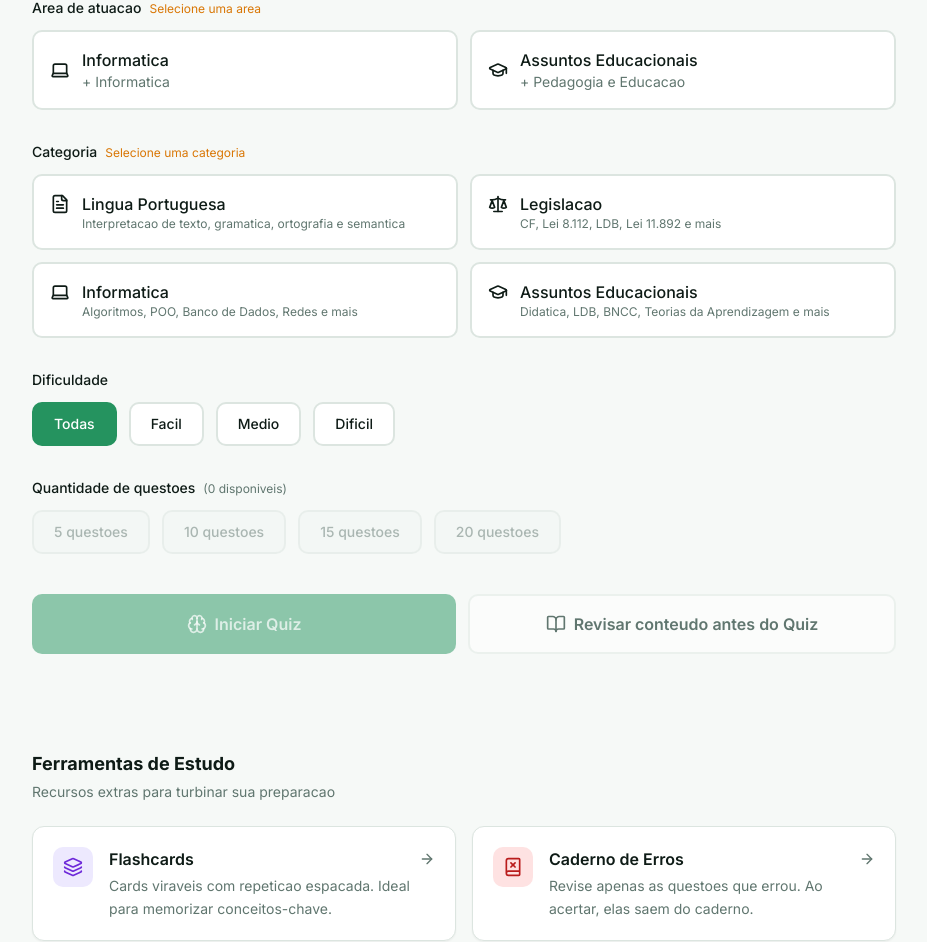
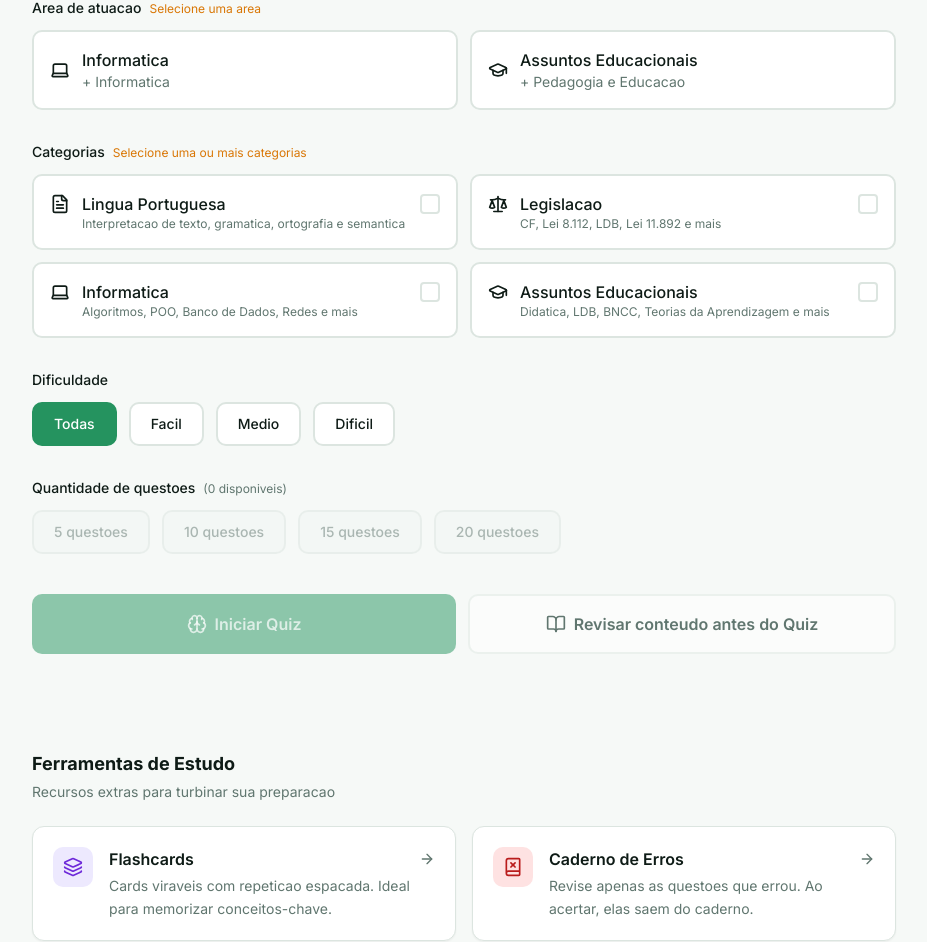
Before and after one commit to projetonickjumper-byte/v0-quiz-web-app-main, a Next.js app: page / in a window 1280 px wide. Shown: the part 856-1798 px from the top of the page, without its empty margins (176-1103 px from the left). Built offline with nearby package versions, Linux system fonts and the light colour scheme.

Commit message:
feat: support multiple categories in quiz and review components

```diff
--- a/app/quiz/page.tsx
+++ b/app/quiz/page.tsx
@@ -13,7 +13,10 @@ export default async function QuizPage({
   searchParams: Promise<{ [key: string]: string | undefined }>
 }) {
   const params = await searchParams
-  const category = (params.category || "todas") as Category | "todas"
+  const categoryParam = params.category || "todas"
+  const categories = categoryParam.includes(",")
+    ? categoryParam.split(",") as Category[]
+    : categoryParam as Category | "todas"
   const difficulty = (params.difficulty || "todas") as Difficulty | "todas"
   const quantity = parseInt(params.quantity || "10", 10)
 
@@ -24,7 +27,7 @@ export default async function QuizPage({
       </div>
     }>
       <QuizClient
-        category={category}
+        category={categories}
         difficulty={difficulty}
         quantity={quantity}
       />
--- a/app/review/page.tsx
+++ b/app/review/page.tsx
@@ -13,7 +13,10 @@ export default async function ReviewPage({
   searchParams: Promise<{ [key: string]: string | undefined }>
 }) {
   const params = await searchParams
-  const category = (params.category || "todas") as Category | "todas"
+  const categoryParam = params.category || "todas"
+  const categories = categoryParam.includes(",")
+    ? categoryParam.split(",") as Category[]
+    : categoryParam as Category | "todas"
 
   return (
     <Suspense fallback={
@@ -21,7 +24,7 @@ export default async function ReviewPage({
         <div className="h-8 w-8 animate-spin rounded-full border-4 border-primary border-t-transparent" />
       </div>
     }>
-      <ReviewClient category={category} />
+      <ReviewClient category={categories} />
     </Suspense>
   )
 }
--- a/components/quiz-client.tsx
+++ b/components/quiz-client.tsx
@@ -21,7 +21,7 @@ import type { WrongEntry, QuizResult } from "@/lib/storage"
 import type { Category, Difficulty } from "@/lib/types"
 
 interface QuizClientProps {
-  category: Category | "todas"
+  category: Category | Category[] | "todas"
   difficulty: Difficulty | "todas"
   quantity: number
 }
--- a/components/quiz-config-section.tsx
+++ b/components/quiz-config-section.tsx
@@ -25,33 +25,45 @@ const quantities = [5, 10, 15, 20]
 export function QuizConfigSection() {
   const router = useRouter()
   const [area, setArea] = useState<Area | null>(null)
-  const [category, setCategory] = useState<Category | null>(null)
+  const [selectedCategories, setSelectedCategories] = useState<Set<Category>>(new Set())
   const [difficulty, setDifficulty] = useState<Difficulty | "todas">("todas")
   const [quantity, setQuantity] = useState(10)
 
+  function toggleCategory(cat: Category) {
+    setSelectedCategories((prev) => {
+      const next = new Set(prev)
+      if (next.has(cat)) {
+        next.delete(cat)
+      } else {
+        next.add(cat)
+      }
+      return next
+    })
+  }
+
   // Calculate available questions for the current filter selection
   const availableCount = useMemo(() => {
-    if (!category) return 0
-    const filtered = getQuestionsByCategory(category)
+    if (selectedCategories.size === 0) return 0
+    const cats = Array.from(selectedCategories)
+    const filtered = getQuestionsByCategory(cats)
     return getQuestionsByDifficulty(filtered, difficulty).length
-  }, [category, difficulty])
+  }, [selectedCategories, difficulty])
 
   // Auto-adjust quantity if it exceeds available questions
   useEffect(() => {
     if (quantity > availableCount && availableCount > 0) {
-      // Pick the largest valid quantity option
       const valid = quantities.filter(q => q <= availableCount)
       setQuantity(valid.length > 0 ? valid[valid.length - 1] : availableCount)
     }
   }, [availableCount, quantity])
 
-  const canStart = area !== null && category !== null && availableCount > 0
+  const canStart = area !== null && selectedCategories.size > 0 && availableCount > 0
 
   function handleStart() {
-    if (!area || !category) return
+    if (!area || selectedCategories.size === 0) return
     const params = new URLSearchParams({
       area,
-      category,
+      category: Array.from(selectedCategories).join(","),
       difficulty,
       quantity: quantity.toString(),
     })
@@ -59,10 +71,10 @@ export function QuizConfigSection() {
   }
 
   function handleReview() {
-    if (!area || !category) return
+    if (!area || selectedCategories.size === 0) return
     const params = new URLSearchParams({
       area,
-      category,
+      category: Array.from(selectedCategories).join(","),
     })
     router.push(`/review?${params.toString()}`)
   }
@@ -114,30 +126,47 @@ export function QuizConfigSection() {
         </div>
       </div>
 
-      {/* Category Selection */}
+      {/* Category Selection (multi-select) */}
       <div className="mb-8">
         <label className="mb-3 block text-sm font-medium text-foreground">
-          Categoria
-          {!category && <span className="ml-2 text-xs font-normal text-amber-600">Selecione uma categoria</span>}
+          Categorias
+          {selectedCategories.size === 0
+            ? <span className="ml-2 text-xs font-normal text-amber-600">Selecione uma ou mais categorias</span>
+            : <span className="ml-2 text-xs font-normal text-muted-foreground">({selectedCategories.size} selecionada{selectedCategories.size > 1 ? "s" : ""})</span>
+          }
         </label>
         <div className="grid grid-cols-1 gap-3 sm:grid-cols-2 lg:grid-cols-2">
-          {categories.map((cat) => (
+          {categories.map((cat) => {
+            const isSelected = selectedCategories.has(cat.value)
+            return (
               <button
                 key={cat.value}
-              onClick={() => setCategory(cat.value)}
+                onClick={() => toggleCategory(cat.value)}
                 className={`flex items-start gap-3 rounded-lg border-2 p-4 text-left transition-all ${
-                category === cat.value
+                  isSelected
                     ? "border-primary bg-accent text-accent-foreground"
                     : "border-border bg-card text-card-foreground hover:border-primary/50"
                 }`}
               >
                 <div className="mt-0.5 shrink-0">{cat.icon}</div>
-              <div>
+                <div className="flex-1">
                   <p className="font-medium">{cat.label}</p>
                   <p className="text-xs text-muted-foreground">{cat.description}</p>
                 </div>
+                <div className={`mt-0.5 flex h-5 w-5 shrink-0 items-center justify-center rounded border-2 transition-colors ${
+                  isSelected
+                    ? "border-primary bg-primary text-primary-foreground"
+                    : "border-border bg-card"
+                }`}>
+                  {isSelected && (
+                    <svg className="h-3 w-3" fill="none" viewBox="0 0 24 24" stroke="currentColor" strokeWidth={3}>
+                      <path strokeLinecap="round" strokeLinejoin="round" d="M5 13l4 4L19 7" />
+                    </svg>
+                  )}
+                </div>
               </button>
-          ))}
+            )
+          })}
         </div>
       </div>
 
--- a/components/review-client.tsx
+++ b/components/review-client.tsx
@@ -23,7 +23,7 @@ import { reviewTopics } from "@/lib/questions"
 import type { Category } from "@/lib/types"
 
 interface ReviewClientProps {
-  category: Category | "todas"
+  category: Category | Category[] | "todas"
 }
 
 const categoryConfig: Record<string, { label: string; icon: React.ReactNode; color: string }> = {
@@ -51,7 +51,8 @@ const categoryConfig: Record<string, { label: string; icon: React.ReactNode; col
 
 export function ReviewClient({ category }: ReviewClientProps) {
   const router = useRouter()
-  const [selectedCategory, setSelectedCategory] = useState<Category | "todas">(category)
+  const initialCategory = Array.isArray(category) ? category[0] : category
+  const [selectedCategory, setSelectedCategory] = useState<Category | "todas">(initialCategory)
   const [currentTopicIndex, setCurrentTopicIndex] = useState(0)
   const [expandedPoint, setExpandedPoint] = useState<number | null>(0)
   const [reviewed, setReviewed] = useState<Set<number>>(new Set())
--- a/lib/questions.ts
+++ b/lib/questions.ts
@@ -2787,8 +2787,12 @@ export const reviewTopics: ReviewTopic[] = [
 // UTILITY FUNCTIONS
 // ============================================================
 
-export function getQuestionsByCategory(category: Category | "todas" | null): Question[] {
+export function getQuestionsByCategory(category: Category | Category[] | "todas" | null): Question[] {
   if (category === "todas" || category === null) return [...questions]
+  if (Array.isArray(category)) {
+    const set = new Set(category)
+    return questions.filter(q => set.has(q.category))
+  }
   return questions.filter(q => q.category === category)
 }
 
```
Lines whose indentation alone changed are shown as unchanged.
